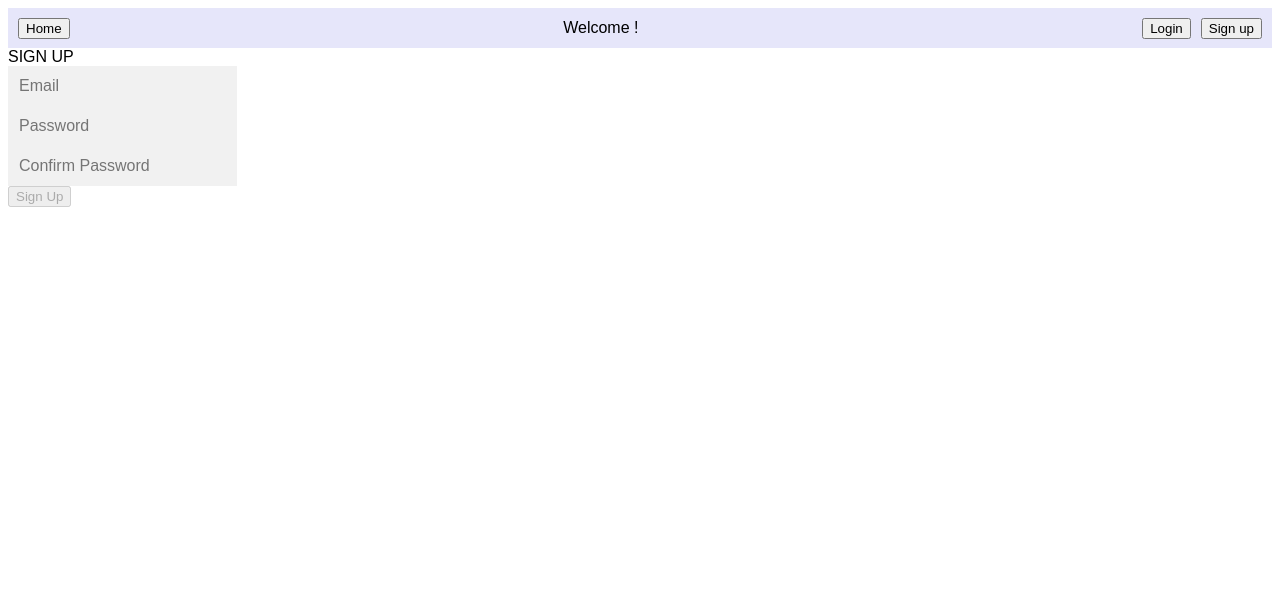
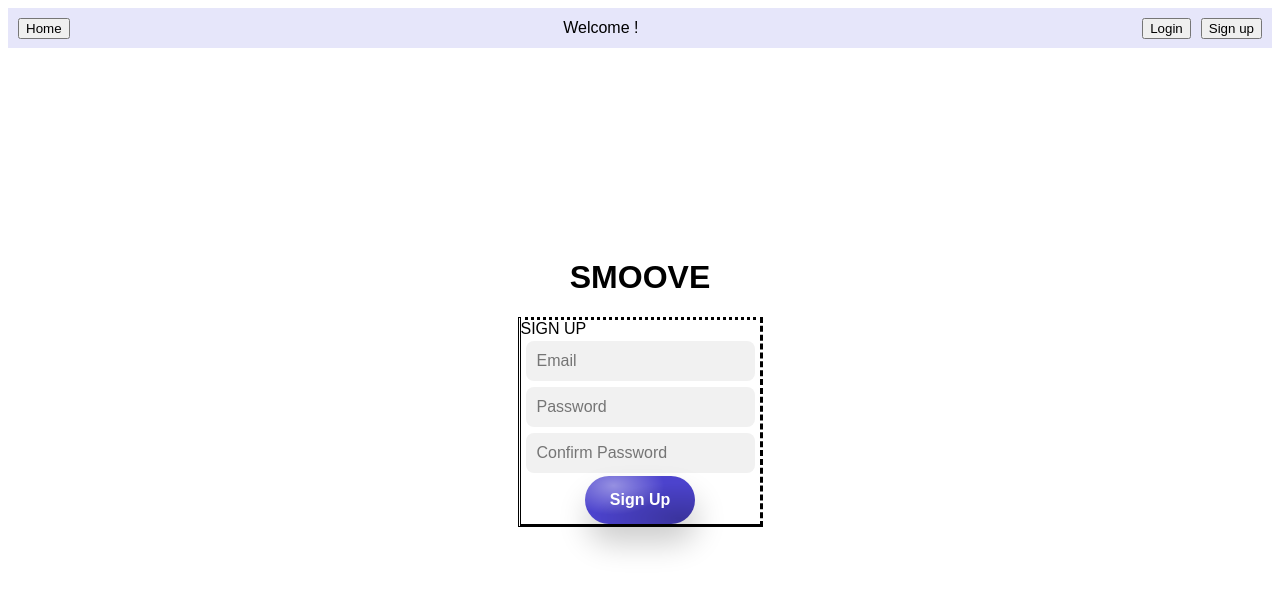
Before and after one commit to Smoove-Moving-App/Smoove, a React app: page /signup in a window 1280 px wide. Shown: the top 592 px of the page. Built offline with nearby package versions, Linux system fonts and the light colour scheme.

Commit message:
mergin with kaju

```diff
--- a/client/components/Login.jsx
+++ b/client/components/Login.jsx
@@ -80,7 +80,7 @@ return (
             </div>
         </div>
         <div id='login-button'>
-            <button type='submit' id='login-btn' disabled={!validateForm()}>Login</button>
+            <button className='button-90' type='submit' id='login-btn' disabled={!validateForm()}>Login</button>
         </div>
     </form>
   </div>
--- a/client/components/Signup.jsx
+++ b/client/components/Signup.jsx
@@ -41,6 +41,8 @@ export default function Signup(props) {
   return (
     <div id='signup-body'>
       <Navbar />
+      <div id='signup-container'>
+        <h1 className='primary-text' id='site-title'>SMOOVE</h1>
           <form id='signup-box' onSubmit={handleSubmit}>
               <span className='primary-text'>SIGN UP</span>
               <div id='signup-boxes'>
@@ -73,9 +75,10 @@ export default function Signup(props) {
                   </div>
               </div>
               <div id='signup-button'>
-                <button type='submit' id='login-btn' disabled={!validateForm()}>Sign Up</button>
+                  <button className='button-90' type='submit' id='login-btn' disabled={!validateForm()}>Sign Up</button>
               </div>
           </form>
           </div>
+      </div>
   )
 }
--- a/client/styles/style.css
+++ b/client/styles/style.css
@@ -175,3 +175,83 @@ li{
   transition-property: color;
   transition-duration: 0.5s;
 }
+
+#main-login-comp {
+  display: flex;
+  flex-direction: column;
+  align-items: center;
+  margin-top: 15%;
+}
+
+#login-box {
+  display: flex;
+  flex-direction: column;
+  justify-content: center;
+  border-style: dotted dashed solid double;
+}
+
+.login-input {
+  margin-top: 3px;
+  margin-bottom: 3px;
+  margin-left: 5px;
+  margin-right: 5px;
+  border-radius: 8px;
+}
+
+#signup-container {
+  display: flex;
+  flex-direction: column;
+  align-items: center;
+  margin-top: 15%;
+}
+
+#signup-box {
+  display: flex;
+  flex-direction: column;
+  justify-content: center;
+  border-style: dotted dashed solid double;
+}
+
+#signup-boxes {
+  display: flex;
+  flex-direction: column;
+}
+
+.signup-input {
+  margin-top: 3px;
+  margin-bottom: 3px;
+  margin-left: 5px;
+  margin-right: 5px;
+  border-radius: 8px;
+}
+
+
+#signup-button {
+  display: flex;
+  justify-content: center;
+}
+
+#login-button {
+  display: flex;
+  justify-content: center;
+}
+
+/* CSS */
+.button-90 {
+  color: #fff;
+  padding: 15px 25px;
+  border-radius: 100px;
+  background-color: #4C43CD;
+  background-image: radial-gradient(93% 87% at 87% 89%, rgba(0, 0, 0, 0.23) 0%, transparent 86.18%), radial-gradient(66% 87% at 26% 20%, rgba(255, 255, 255, 0.41) 0%, rgba(255, 255, 255, 0) 69.79%, rgba(255, 255, 255, 0) 100%);
+  box-shadow: 2px 19px 31px rgba(0, 0, 0, 0.2);
+  font-weight: bold;
+  font-size: 16px;
+
+  border: 0;
+
+  user-select: none;
+  -webkit-user-select: none;
+  touch-action: manipulation;
+
+  cursor: pointer;
+}
```
Also changed, not shown: 1 other file (tests, documents, lock files or other folders). Lines whose indentation alone changed are shown as unchanged.
